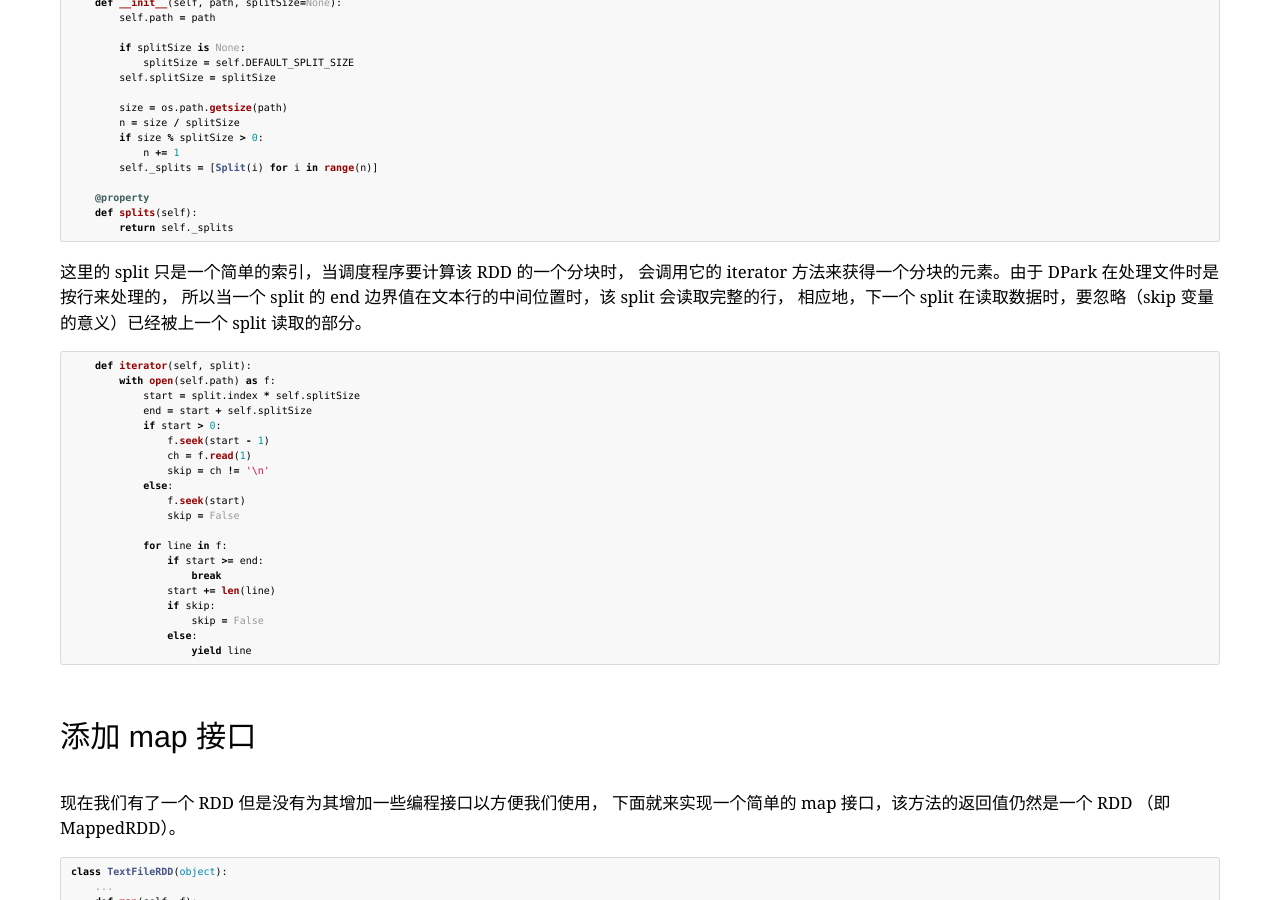
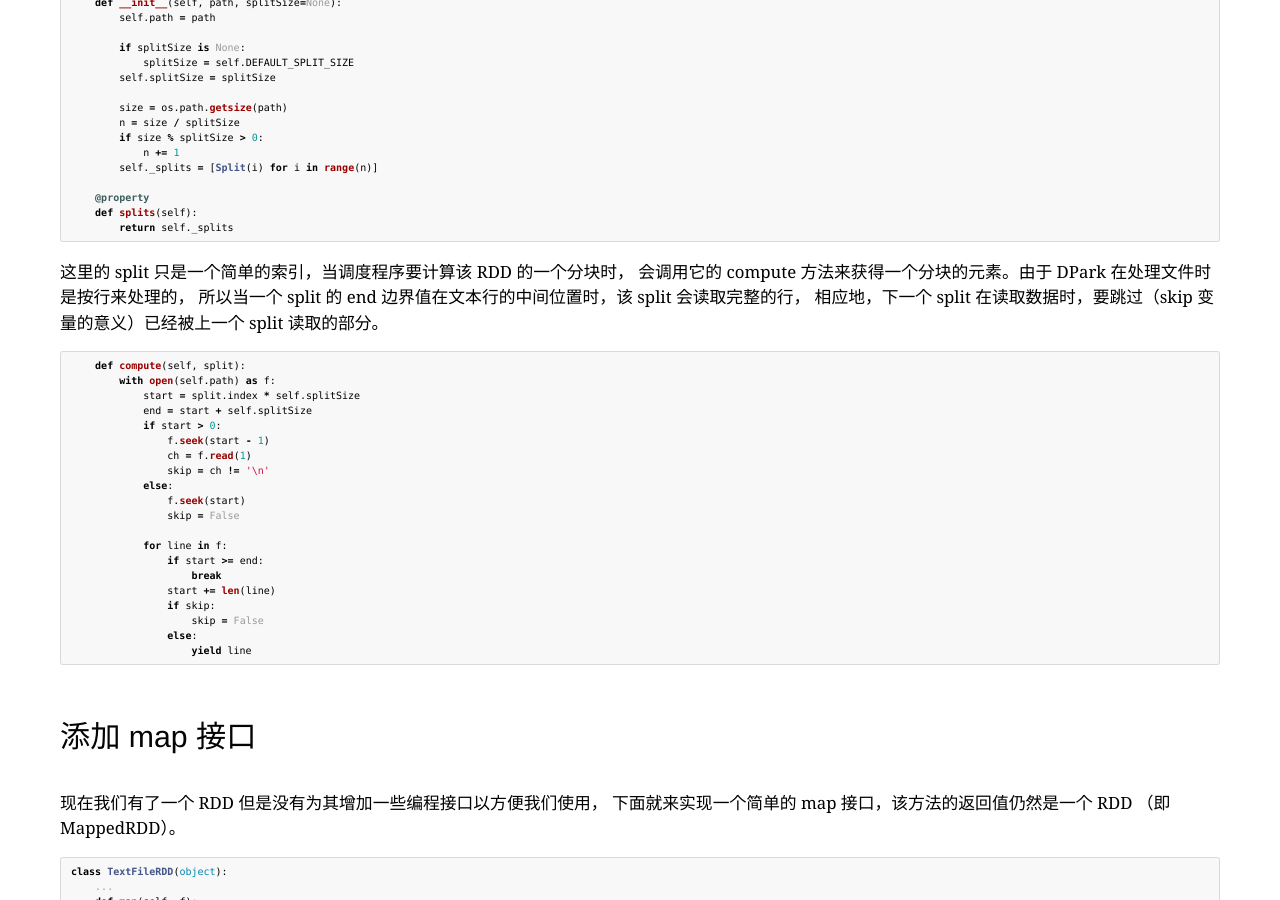
Before and after one commit to zzl0/zzl0.github.com, a Jekyll site: the page built from _posts/2014-10-26-dpark-rdd.md, in a window 1280 px wide and 900 px high, scrolled down 1018 px. Built offline with Jekyll 4.4.1, drawn with Linux system fonts in a browser that asks for light colours; some web fonts are replaced; Markdown is read by kramdown in place of the engine named in the settings; comment, search, counter and statistics services are not loaded.

Commit message:
Fix typo

````diff
--- a/_posts/2014-10-26-dpark-rdd.md
+++ b/_posts/2014-10-26-dpark-rdd.md
@@ -57,12 +57,12 @@ class TextFileRDD(object):
 ```
 
 这里的 split 只是一个简单的索引，当调度程序要计算该 RDD 的一个分块时，
-会调用它的 iterator 方法来获得一个分块的元素。由于 DPark 在处理文件时是按行来处理的，
+会调用它的 compute 方法来获得一个分块的元素。由于 DPark 在处理文件时是按行来处理的，
 所以当一个 split 的 end 边界值在文本行的中间位置时，该 split 会读取完整的行，
-相应地，下一个 split 在读取数据时，要忽略（skip 变量的意义）已经被上一个 split 读取的部分。
+相应地，下一个 split 在读取数据时，要跳过（skip 变量的意义）已经被上一个 split 读取的部分。
 
 ``` python
-    def iterator(self, split):
+    def compute(self, split):
         with open(self.path) as f:
             start = split.index * self.splitSize
             end = start + self.splitSize
````
Also changed, not shown: _posts/2014-08-05-dpark.md (+5 -5 lines).
